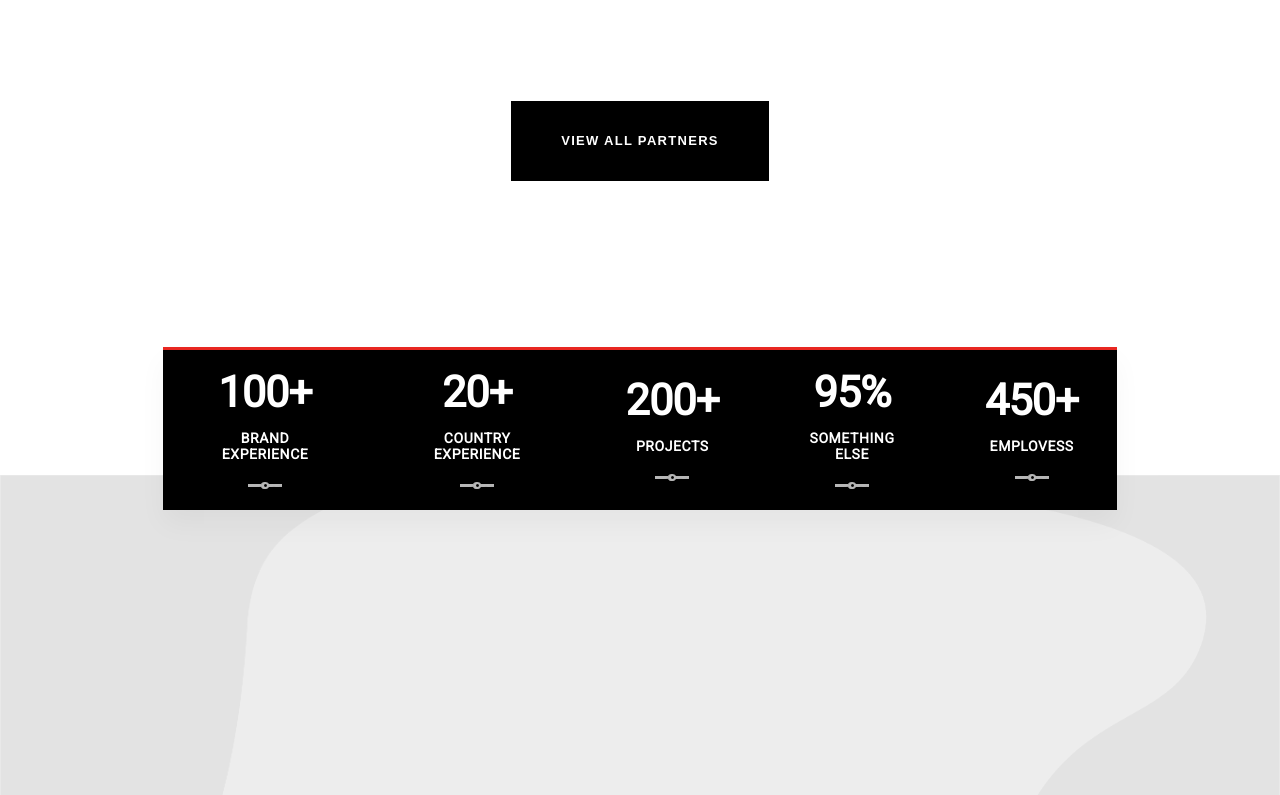
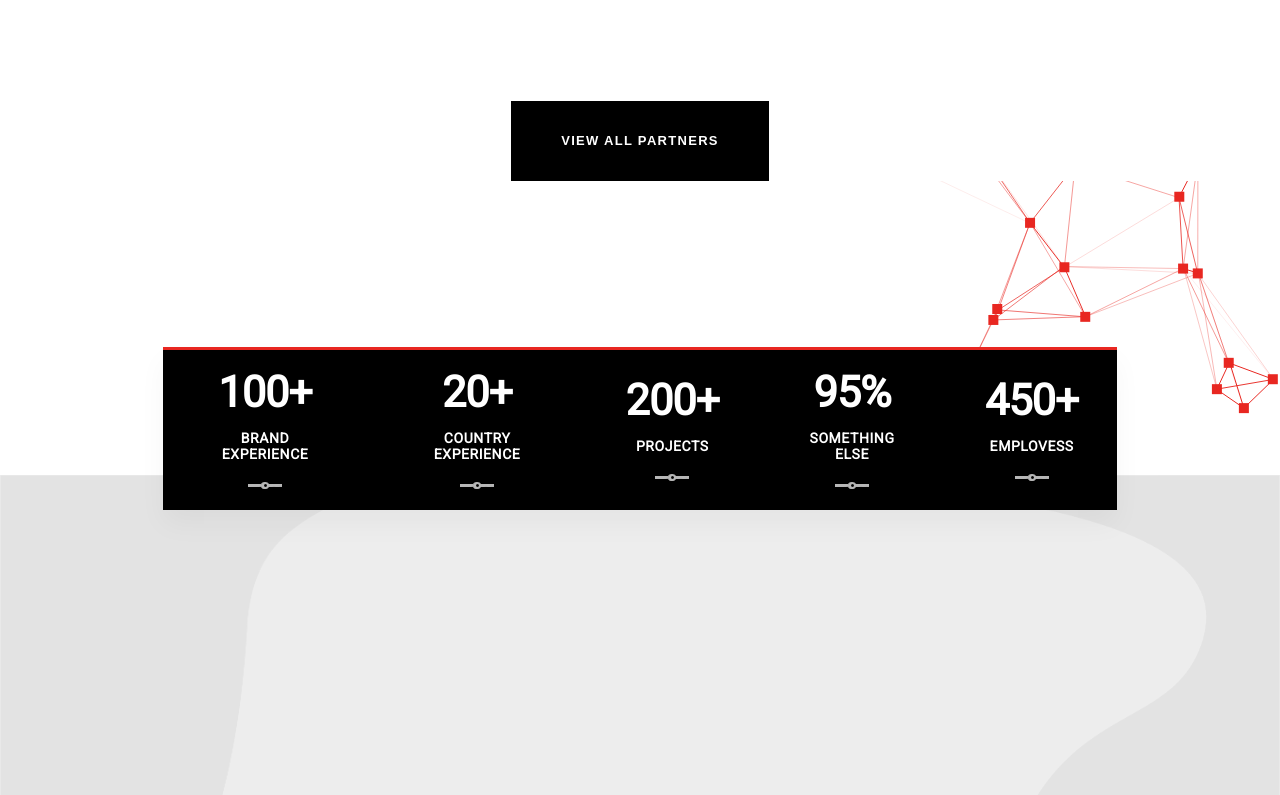
Before and after one commit to tinhuynh0992/my-spectrum, a Vue app: page / in a window 1280 px wide. Shown: the part 5520-6315 px from the top of the page. Built offline with nearby package versions, Linux system fonts and the light colour scheme.

Commit message:
Add particles to statistic

```diff
--- a/src/components/home/ms-home-statistic.vue
+++ b/src/components/home/ms-home-statistic.vue
@@ -27,25 +27,43 @@
         <img src="@/assets/icons/page-statistic/icon-statistic.png" alt="Icon Statistic">
       </div>
     </div>
+
+    <div class="ms-particle-wrapper">
+      <ms-particle
+        width="30vw"
+        height="30vw"
+        link-color="#e82721"
+        :number-particles="20"
+      ></ms-particle>
+    </div>
   </div>
 </template>
 
+<script>
+import msParticle from '@/components/ms-particle.vue'
+
+export default {
+  components: {
+    msParticle
+  }
+}
+</script>
 
 <style lang="scss" scoped>
-  .ms-statistic{
+.ms-statistic {
   margin-top: 166px;
   background-color: transparent;
-    h4{
-      font-family: Roboto;
+  position: relative;
+
+  h4 {
     font-size: 43px;
     font-weight: bold;
     letter-spacing: -0.86px;
     text-align: center;
     color: #fff;
-      margin-bottom: auto;
-      margin-top: auto;
+    margin: 0;
   }
-    .ms-box{
+  .ms-box {
     border-top: 3px solid #e82721;
     width: 74.5vw;
     height: 12.5vw;
@@ -59,19 +77,22 @@
     position: relative;
     margin-bottom: -35px;
   }
-    .ms-text{
-      font-family: Roboto;
+  .ms-text {
     font-size: 14px;
     font-weight: bold;
-      font-stretch: normal;
-      font-style: normal;
     line-height: 1.14;
     letter-spacing: 0.56px;
     text-align: center;
     color: #fff;
     margin-right: 3vw;
     margin-left: 3vw;
+  }
 
+  .ms-particle-wrapper {
+    position: absolute;
+    right: 0;
+    bottom: 0;
+    z-index: -1;
   }
 }
 </style>
```
Lines whose indentation alone changed are shown as unchanged.
